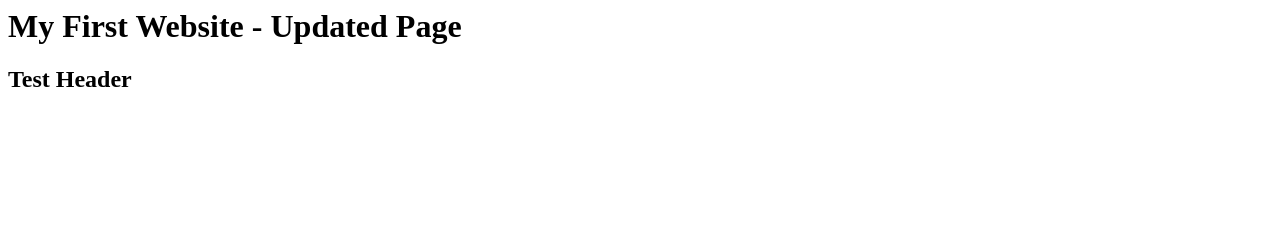
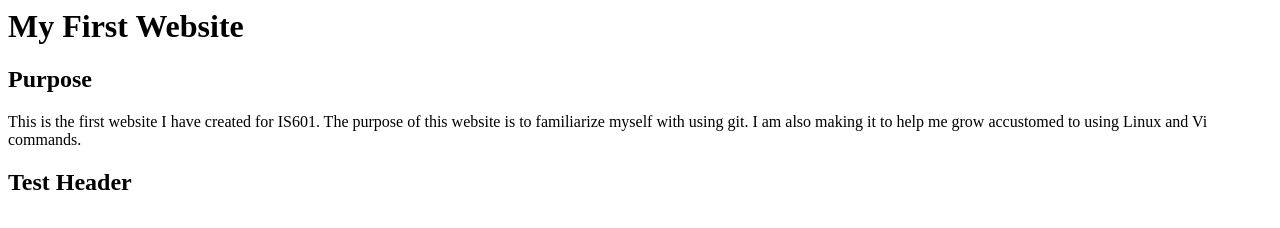
Before and after one commit to kc625/IS601FirstWebsite, a plain HTML site: page index.html in a window 1280 px wide. Drawn offline with Linux system fonts and the light colour scheme.

Commit message:
Added first paragraph and tweaked headers

```diff
--- a/index.html
+++ b/index.html
@@ -3,7 +3,9 @@
 		<title>My First Website</title>
 	</head>
 	<body>
-		<h1>My First Website - Updated Page</h1>
+		<h1>My First Website</h1>
+		<h2>Purpose</h2>
+		<p>This is the first website I have created for IS601. The purpose of this website is to familiarize myself with using git. I am also making it to help me grow accustomed to using Linux and Vi commands.</p>
 		<h2>Test Header</h2>
 	</body>
 </html>
```
